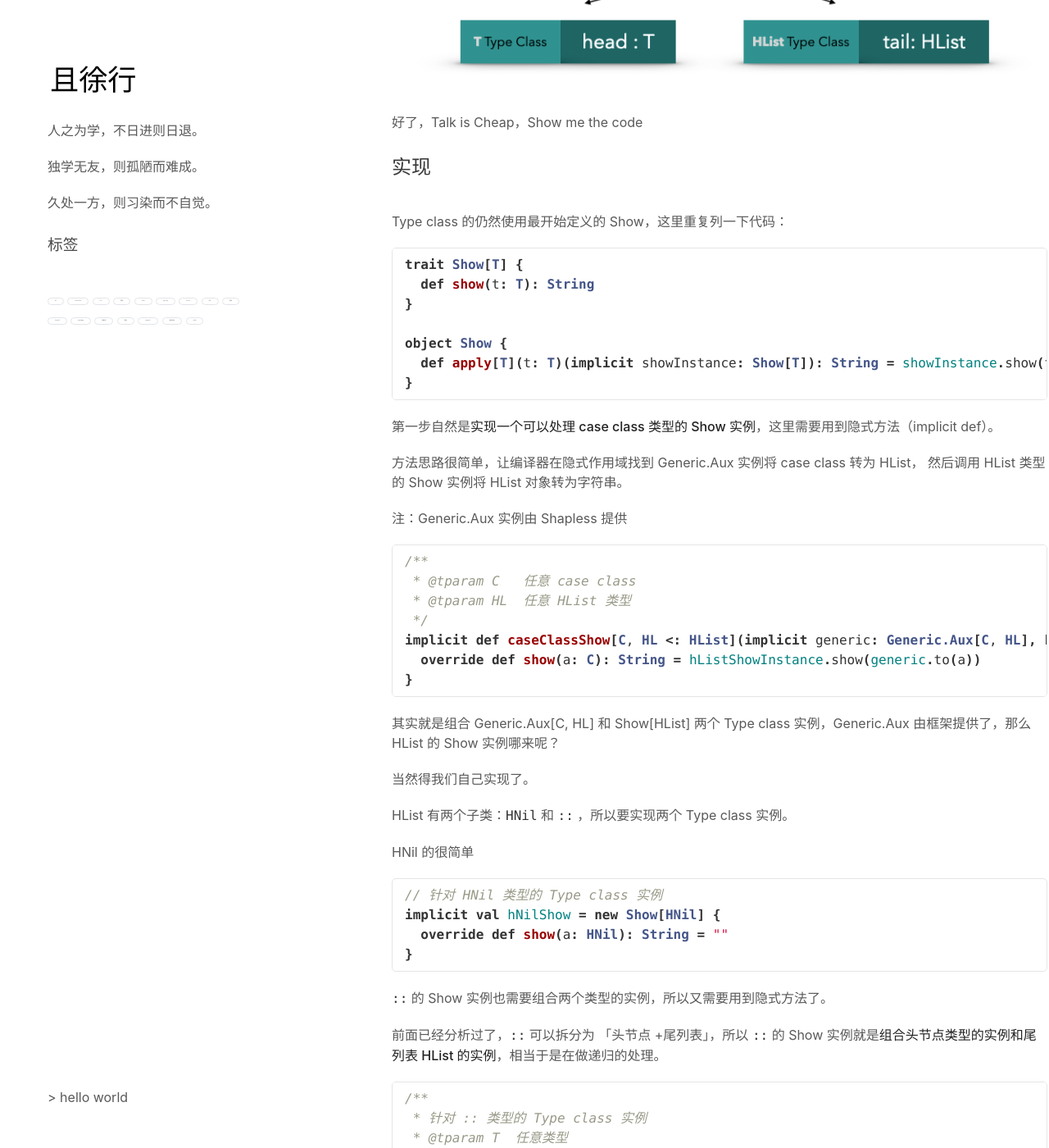
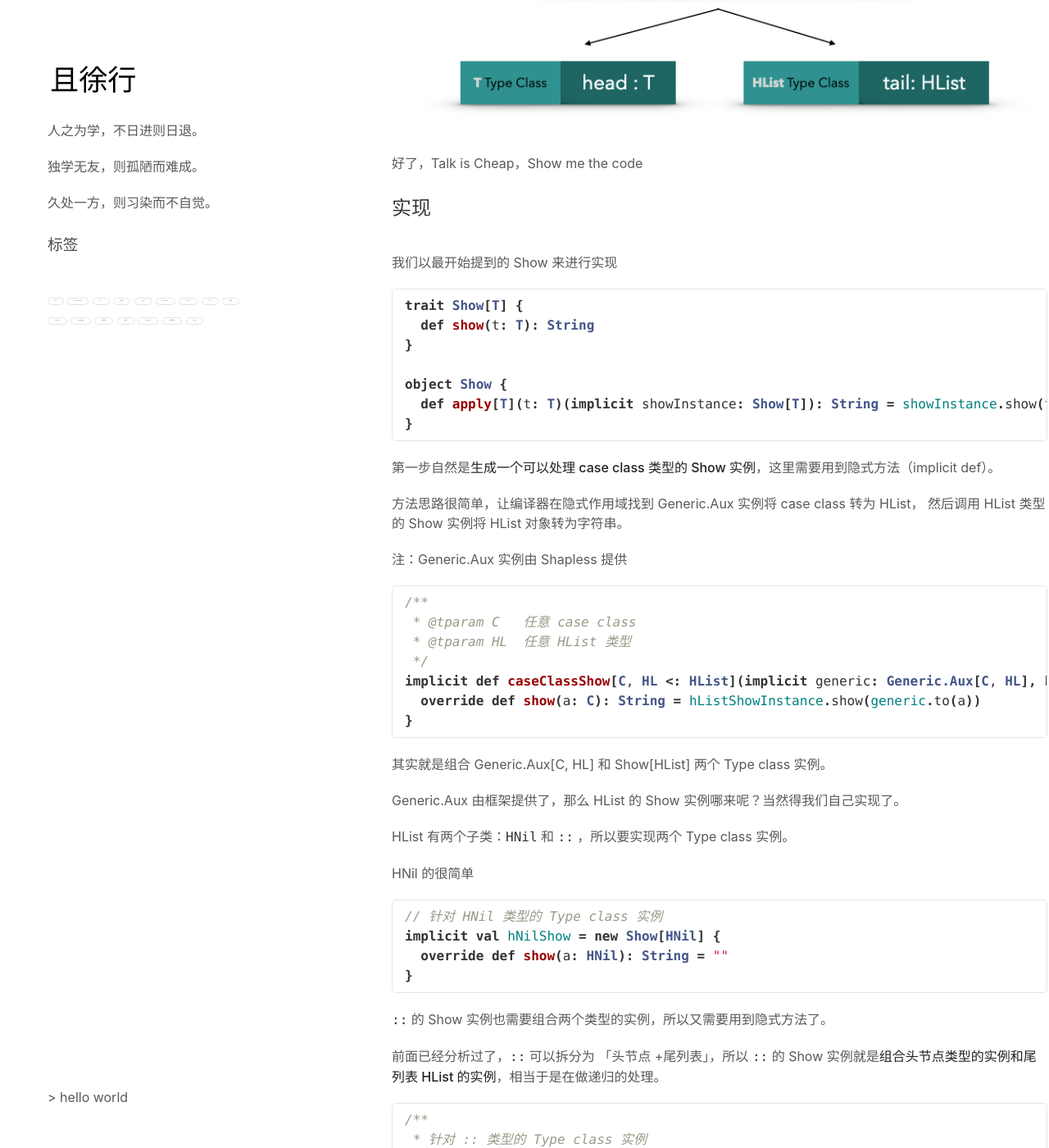
Before and after one commit to vran-dev/vran-dev.github.io, a Jekyll site: the page built from _articles/typeclasses-3/shapeless-and-type-class-deriving.md, in a window 1280 px wide and 1400 px high, scrolled down 5197 px. Shown: the whole window at 82% size. Built offline with Jekyll 4.4.1, drawn with Linux system fonts in a browser that asks for light colours; comment, search, counter and statistics services are not loaded; some of the changed text lies outside the part shown.

Commit message:
feat(typeclasses-3): update content

````diff
--- a/_articles/typeclasses-3/shapeless-and-type-class-deriving.md
+++ b/_articles/typeclasses-3/shapeless-and-type-class-deriving.md
@@ -235,7 +235,7 @@
 
 
 
-最后再来画一下我们期望编译器能做到的推导过程
+我们希望只要提供了以上 Type class 实例以后，编译器能按下图的方式自动推导（浅色的代表匹配到的 Type class 实例）
 
 ![image-20200813185729660](img/type-class-deriving-thinking.png)
 
@@ -243,7 +243,7 @@
 
 ## 实现
 
-Type class 的仍然使用最开始定义的 Show，这里重复列一下代码：
+我们以最开始提到的 Show 来进行实现
 
 ```scala
 trait Show[T] {
@@ -257,7 +257,7 @@
 
 
 
-第一步自然是**实现一个可以处理 case class 类型的 Show 实例**，这里需要用到隐式方法（implicit def）。
+第一步自然是**生成一个可以处理 case class 类型的 Show 实例**，这里需要用到隐式方法（implicit def）。
 
 方法思路很简单，让编译器在隐式作用域找到  Generic.Aux 实例将 case class 转为 HList， 然后调用 HList 类型的 Show 实例将 HList 对象转为字符串。
 
@@ -275,9 +275,9 @@
 
 
 
-其实就是组合 Generic.Aux[C, HL] 和 Show[HList] 两个 Type class 实例，Generic.Aux 由框架提供了，那么 HList 的 Show 实例哪来呢？
+其实就是组合 Generic.Aux[C, HL] 和 Show[HList] 两个 Type class 实例。
 
-当然得我们自己实现了。
+Generic.Aux 由框架提供了，那么 HList 的 Show 实例哪来呢？当然得我们自己实现了。
 
 HList 有两个子类：`HNil` 和 `::` ，所以要实现两个 Type class 实例。
 
````
Also changed, not shown: other parts of _articles/typeclasses-3/shapeless-and-type-class-deriving.md (+3 -3 lines), _articles/typeclasses-3/img/hlist.png.
